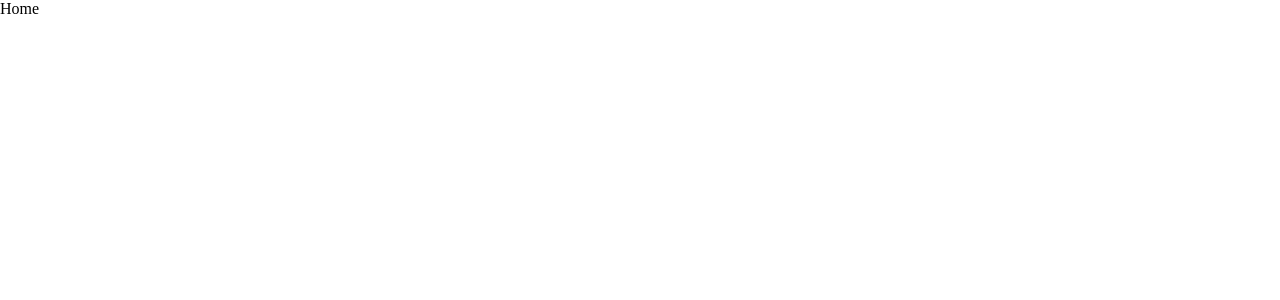
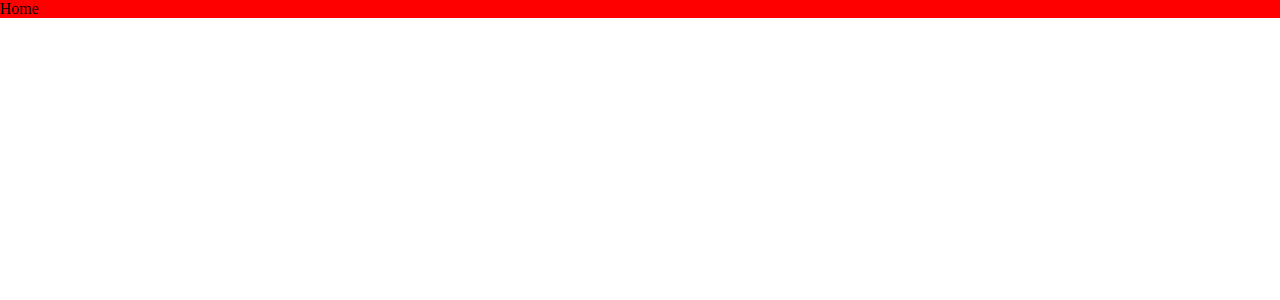
Before and after one commit to MadTitanPHDev/ondevaiserapp, a React (Create React App) app: page / in a window 1280 px wide. Shown: the top 300 px of the page. Built offline with nearby package versions, Linux system fonts and the light colour scheme.

Commit message:
background homepage

```diff
--- a/src/pages/Home/index.js
+++ b/src/pages/Home/index.js
@@ -4,7 +4,7 @@ import React from 'react'
 
 const Home = () => {
   return (
-    <div>Home</div>
+    <div className='homeArea'>Home</div>
   )
 }
 
--- a/src/pages/Home/style.css
+++ b/src/pages/Home/style.css
@@ -0,0 +1,3 @@
+.homeArea {
+    background-color: red;
+}
```
